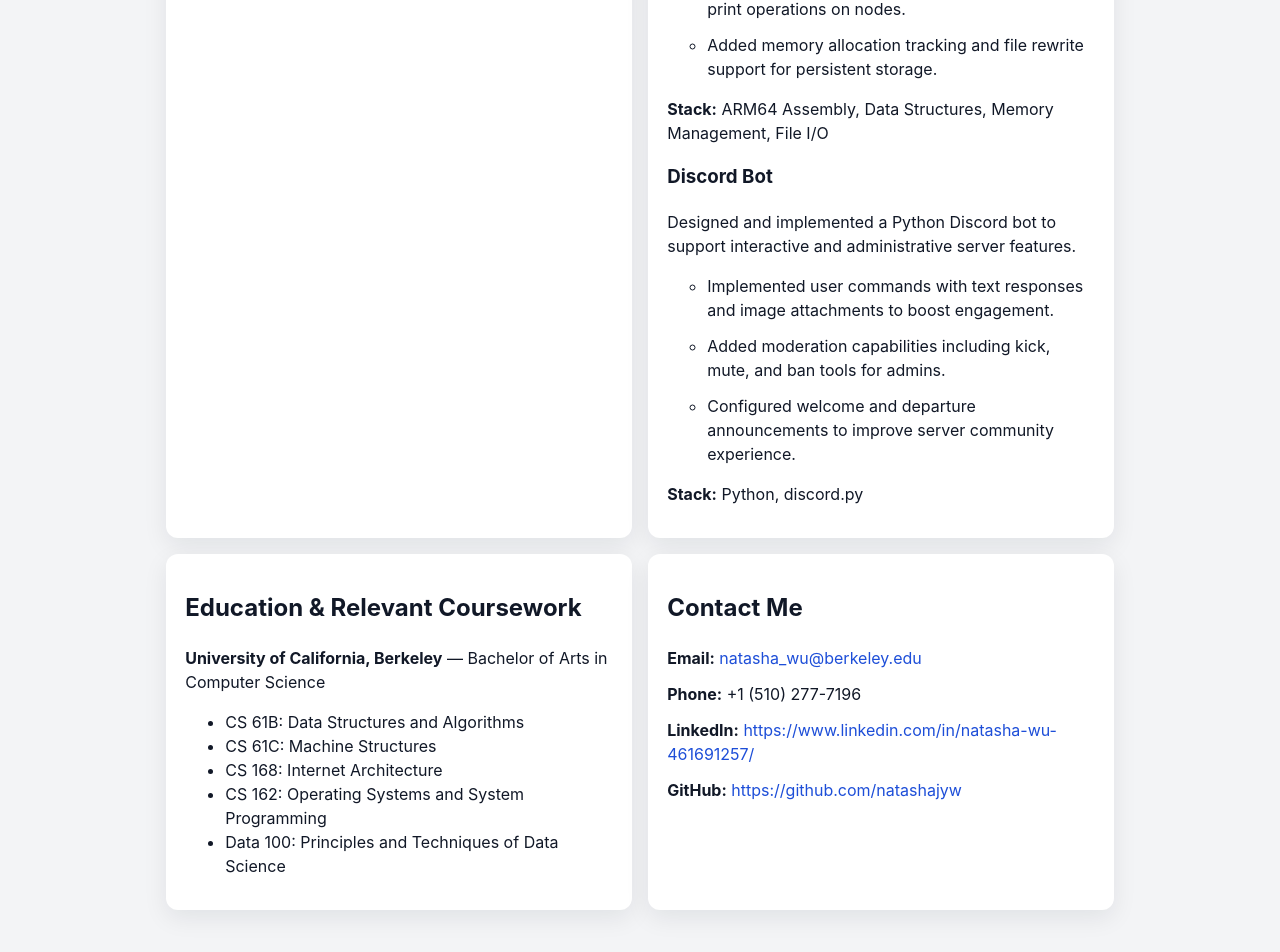
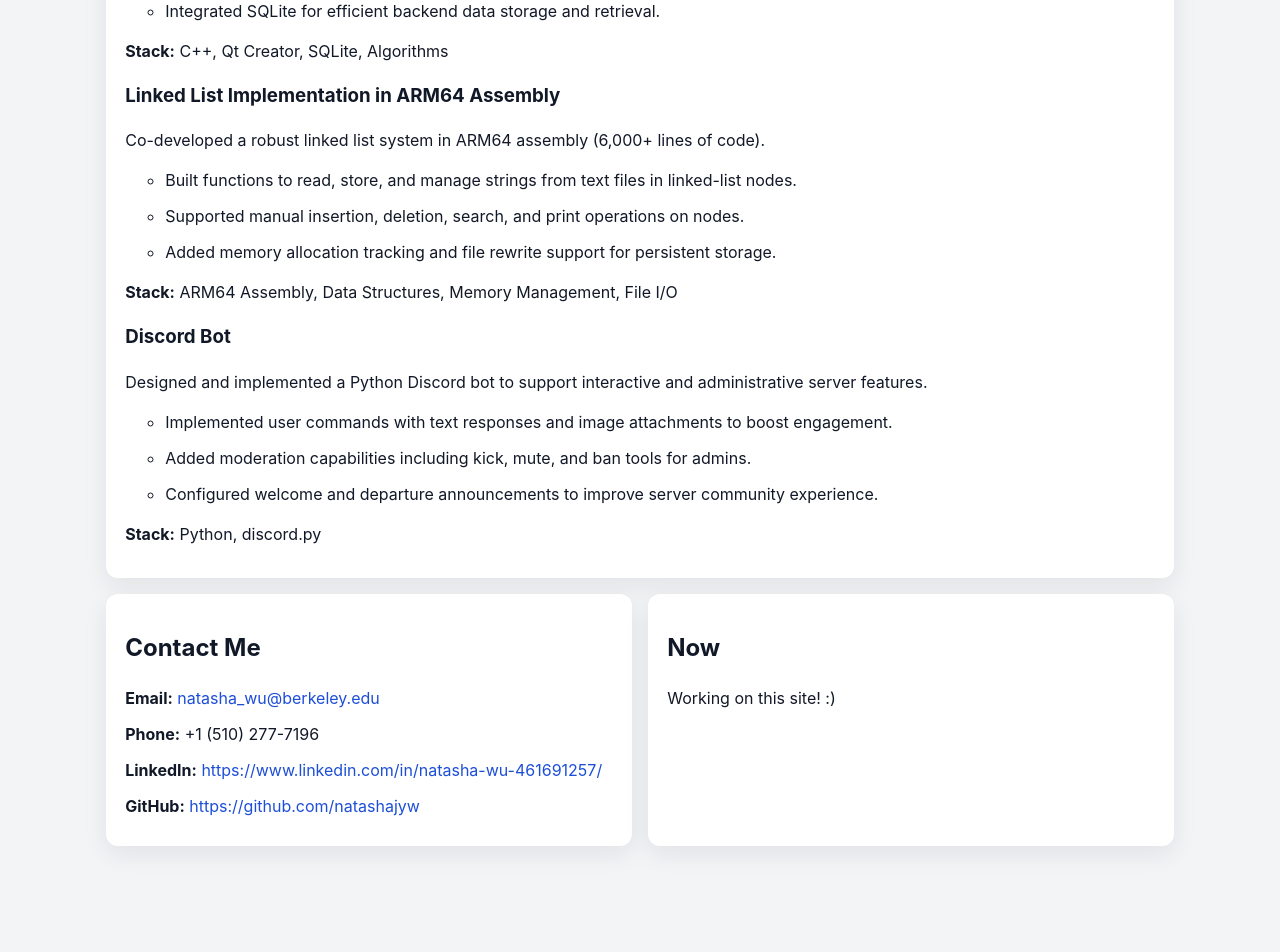
Before and after one commit to natashajyw/natashajyw.github.io, a React (Vite) app: page / in a window 1280 px wide. Shown: the part 904-1856 px from the top of the page. After the commit the page ends 1798 px from the top, so only its background shows below. Built offline with nearby package versions, Linux system fonts and the light colour scheme.

Commit message:
Move Projects below About and Education sections

```diff
--- a/src/App.tsx
+++ b/src/App.tsx
@@ -69,14 +69,27 @@ export default function App() {
       </header>
 
       <main className="grid">
-        <section className="card">
+        <section className="card about">
           <h2>About Me</h2>
           <p>
             Hi, I’m Natasha. I’m a CS student at UC Berkeley and I like building things that actually work and feel good to use. Most of my background is in Python and C++, and recently I’ve been working on networking stuff, and also on Pintos, a simple instructional operating system framework for the x86 instruction set architecture. I’m learning React + TypeScript now so I can ship cleaner front ends and deploy projects end-to-end. A lot of my motivation for learning software engineering comes from games. I’m especially into roguelikes, and one long-term goal of mine is to build one, as I love replayability, and the idea of iterating until it’s fun.
           </p>
         </section>
 
-        <section className="card">
+        <section className="card education">
+          <h2>Education & Relevant Coursework</h2>
+          <p>
+            <strong>University of California, Berkeley</strong> — Bachelor of
+            Arts in Computer Science
+          </p>
+          <ul>
+            {coursework.map((course) => (
+              <li key={course}>{course}</li>
+            ))}
+          </ul>
+        </section>
+
+        <section className="card projects">
           <h2>My Projects</h2>
           <ul className="project-list">
             {projects.map((project) => (
@@ -96,20 +109,7 @@ export default function App() {
           </ul>
         </section>
 
-        <section className="card">
-          <h2>Education & Relevant Coursework</h2>
-          <p>
-            <strong>University of California, Berkeley</strong> — Bachelor of
-            Arts in Computer Science
-          </p>
-          <ul>
-            {coursework.map((course) => (
-              <li key={course}>{course}</li>
-            ))}
-          </ul>
-        </section>
-
-        <section className="card">
+        <section className="card contact">
           <h2>Contact Me</h2>
           <ul className="contact-list">
             <li>
@@ -133,6 +133,11 @@ export default function App() {
             </li>
           </ul>
         </section>
+
+        <section className="card now">
+          <h2>Now</h2>
+          <p>Working on this site! :)</p>
+        </section>
       </main>
     </div>
   );
--- a/src/styles.css
+++ b/src/styles.css
@@ -16,7 +16,7 @@ body {
 }
 
 .page {
-  max-width: 980px;
+  max-width: 1100px;
   margin: 0 auto;
   padding: 2rem 1rem 3rem;
 }
@@ -38,6 +38,30 @@ body {
   display: grid;
   gap: 1rem;
   grid-template-columns: repeat(2, minmax(0, 1fr));
+  grid-template-areas:
+    'about education'
+    'projects projects'
+    'contact now';
+}
+
+.projects {
+  grid-area: projects;
+}
+
+.about {
+  grid-area: about;
+}
+
+.education {
+  grid-area: education;
+}
+
+.contact {
+  grid-area: contact;
+}
+
+.now {
+  grid-area: now;
 }
 
 .card {
@@ -84,9 +108,14 @@ a:hover {
   }
 }
 
-
 @media (max-width: 820px) {
   .grid {
     grid-template-columns: 1fr;
+    grid-template-areas:
+      'about'
+      'education'
+      'projects'
+      'contact'
+      'now';
   }
 }
```
